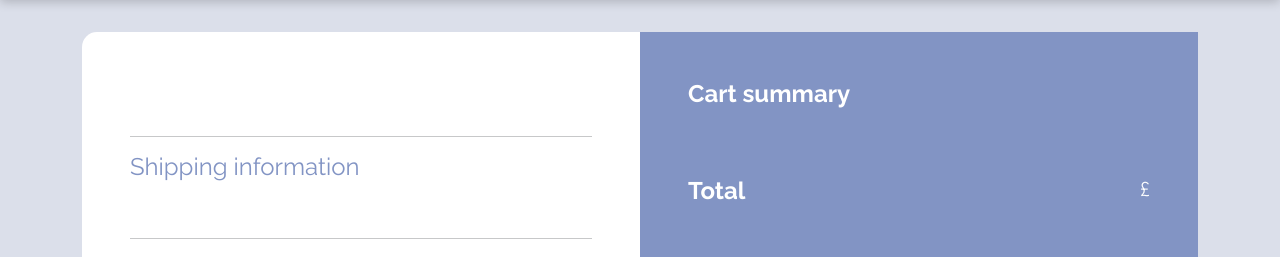
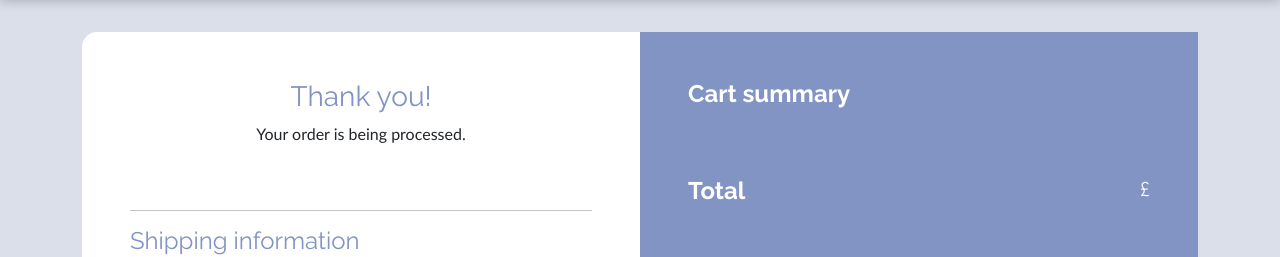
Before and after one commit to 1391819/SFIA-CRUD-core-project, a Flask app: template application/templates/process_order.html in a window 1280 px wide. Shown: the part 56-313 px from the top of the page. Run offline with Flask 3, Linux system fonts and the light colour scheme; the template is opened without the code that fills it, so the values that code supplies are empty; parts of the project's set-up code (start-up, migrations or seed data) failed here and were passed over.

Commit message:
RN: updated after payment page template

```diff
--- a/application/templates/process_order.html
+++ b/application/templates/process_order.html
@@ -2,7 +2,7 @@
 {% extends "base.html" %}
 
 <!-- changing title --->
-{% block title %} - Checkout {% endblock title %}
+{% block title %} - Order details {% endblock title %}
 
 <!-- changing content --->
 {% block content %}
@@ -14,13 +14,14 @@
 					<div class="col-lg-6">
 						<div class="pt-5 px-5">
 							<div
-								class="d-flex justify-content-between align-items-center mb-5"
+								class="d-flex flex-column justify-content-between align-items-center mb-5"
 							>
-								<h2>{{ message }}</h2>
+								<h2>Thank you!</h2>
+								<p>Your order is being processed.</p>
 							</div>
 							<hr />
 
-							<!-- Can add customer data recap here -->
+							<!-- Can add customer data and order details here -->
 							<div>
 								<div
 									class="d-flex justify-content-between align-items-center mb-5"
@@ -29,7 +30,6 @@
 								</div>
 								<hr />
 
-								<!-- Can add customer data recap here -->
 								<div
 									class="d-flex flex-column justify-content-between align-items-start mb-5"
 								>
```
